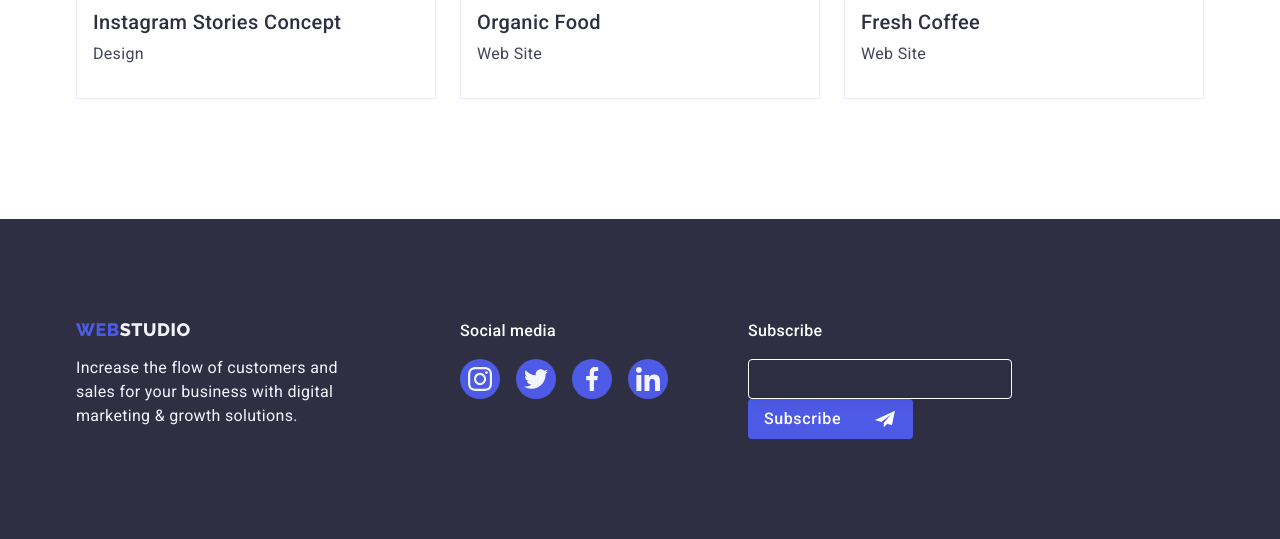
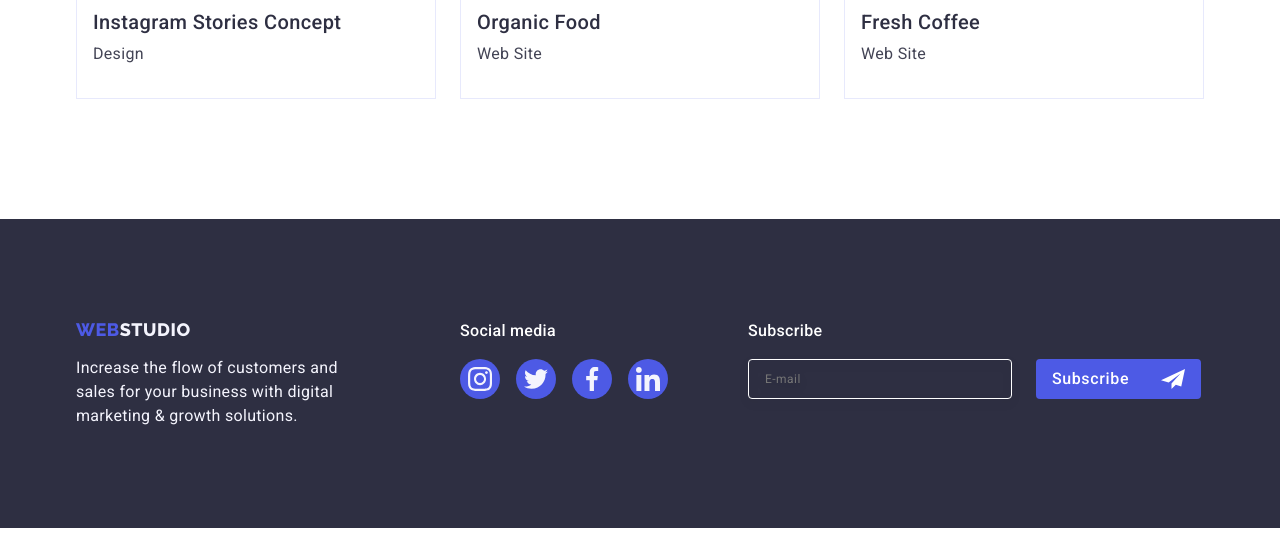
Before and after one commit to Vladlen8432/goit-markup-hw-06, a plain HTML site: page portfolio.html in a window 1280 px wide. Shown: the part 1551-2090 px from the top of the page. Drawn offline with nearby package versions, Linux system fonts and the light colour scheme.

Commit message:
homework-6-12

```diff
--- a/portfolio.html
+++ b/portfolio.html
@@ -316,27 +316,20 @@
         <div class="subscribe">
           <p class="subscribe-text">Subscribe</p>
           <form class="subscribe-form">
-            <div class="subscribe-lable">
-              <label>
+            <label class="footer-lable">
               <input
                 type="email"
                 class="contact-form-input-subscribe"
-                  name="user_email"
+                name="user-email"
+                placeholder="E-mail"
                 pattern="[a-z0-9._%+-]+@[a-z0-9.-]+\.[a-z]{2,4}$"
               />
             </label>
-              <label>
             <button class="subscribe-button" type="submit">
-                  Subscribe<svg
-                    class="subscribe-icon"
-                    width="24px"
-                    height="20px"
-                  >
+              Subscribe<svg class="subscribe-icon" width="24" height="24">
                 <use href="./images/icons.svg#icon-subscribe"></use>
               </svg>
             </button>
-              </label>
-            </div>
           </form>
         </div>
       </div>
```
Lines whose indentation alone changed are shown as unchanged.
